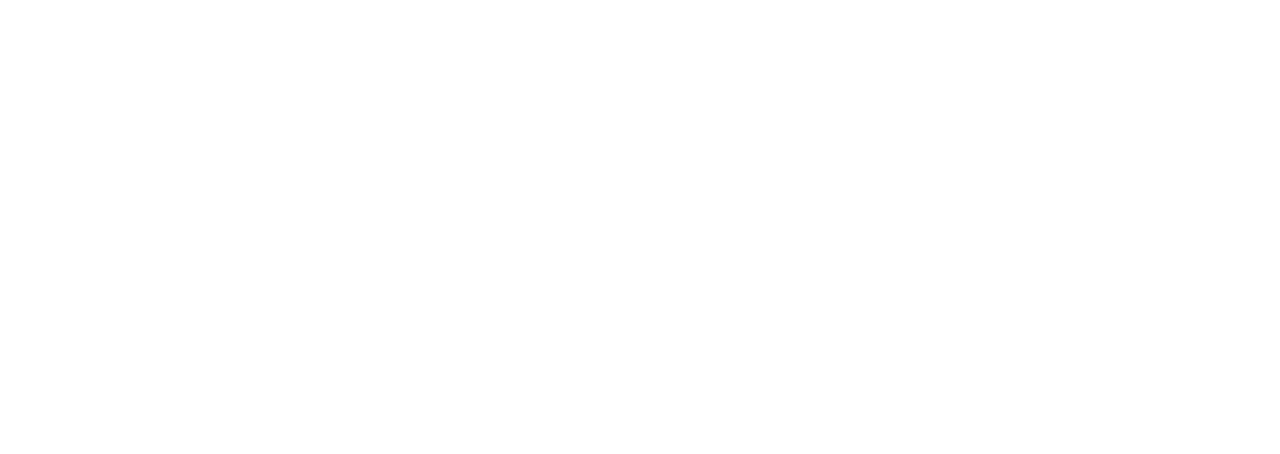
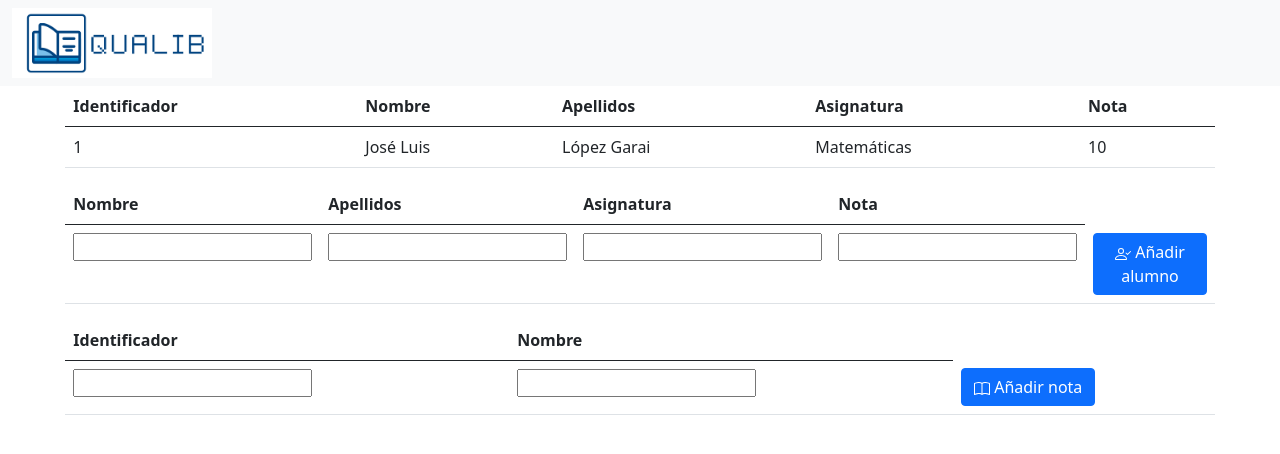
Before and after one commit to rguezgiova/quaLib, a PHP site: page /Controlador/init.php in a window 1280 px wide. Before the commit the part shown is empty. Shown: the top 454 px of the page. Run offline with PHP 8.4, Linux system fonts and the light colour scheme.

Commit message:
Añadida una pre-vista con el logo y el init

```diff
--- a/quaLib/Controlador/init.php
+++ b/quaLib/Controlador/init.php
@@ -1 +1,6 @@
 <?php
+require_once("ControladorProfesor.php");
+
+
+
+require_once("../Vista/vistaProfesor.php");
--- a/quaLib/Vista/vistaProfesor.php
+++ b/quaLib/Vista/vistaProfesor.php
@@ -8,42 +8,86 @@
     <title>Listado de alumnos</title>
 </head>
 <body>
-<nav class="navbar navbar-expand-lg navbar-light bg-light">
+    <nav class="navbar navbar-expand-lg navbar-light bg-light">
+        <div class="container-fluid">
+            <img src="../src/img/QUALIB_logo.png" alt="Logo QUALIB" width="200px">
+            <div class="collapse navbar-collapse" id="navbarSupportedContent">
+
+            </div>
+        </div>
+    </nav>
     <div class="container-fluid">
-        <a class="navbar-brand" href="#">Navbar</a>
-        <button class="navbar-toggler" type="button" data-bs-toggle="collapse" data-bs-target="#navbarSupportedContent" aria-controls="navbarSupportedContent" aria-expanded="false" aria-label="Toggle navigation">
-            <span class="navbar-toggler-icon"></span>
-        </button>
-        <div class="collapse navbar-collapse" id="navbarSupportedContent">
-            <ul class="navbar-nav me-auto mb-2 mb-lg-0">
-                <li class="nav-item">
-                    <a class="nav-link active" aria-current="page" href="#">Home</a>
-                </li>
-                <li class="nav-item">
-                    <a class="nav-link" href="#">Link</a>
-                </li>
-                <li class="nav-item dropdown">
-                    <a class="nav-link dropdown-toggle" href="#" id="navbarDropdown" role="button" data-bs-toggle="dropdown" aria-expanded="false">
-                        Dropdown
-                    </a>
-                    <ul class="dropdown-menu" aria-labelledby="navbarDropdown">
-                        <li><a class="dropdown-item" href="#">Action</a></li>
-                        <li><a class="dropdown-item" href="#">Another action</a></li>
-                        <li><hr class="dropdown-divider"></li>
-                        <li><a class="dropdown-item" href="#">Something else here</a></li>
-                    </ul>
-                </li>
-                <li class="nav-item">
-                    <a class="nav-link disabled">Disabled</a>
-                </li>
-            </ul>
-            <form class="d-flex">
-                <input class="form-control me-2" type="search" placeholder="Search" aria-label="Search">
-                <button class="btn btn-outline-success" type="submit">Search</button>
-            </form>
+        <div class="row d-flex justify-content-center">
+            <div class="col-11">
+                <table class="table">
+                    <thead>
+                    <tr>
+                        <th scope="col">Identificador</th>
+                        <th scope="col">Nombre</th>
+                        <th scope="col">Apellidos</th>
+                        <th scope="col">Asignatura</th>
+                        <th scope="col">Nota</th>
+                    </tr>
+                    </thead>
+                    <tbody>
+                    <tr>
+                        <!-- Aquí va el PHP -->
+                        <td>1</td>
+                        <td>José Luis</td>
+                        <td>López Garai</td>
+                        <td>Matemáticas</td>
+                        <td>10</td>
+                    </tr>
+                    </tbody>
+                </table>
+                <table class="table">
+                    <thead>
+                    <tr>
+                        <th scope="col">Nombre</th>
+                        <th scope="col">Apellidos</th>
+                        <th scope="col">Asignatura</th>
+                        <th scope="col">Nota</th>
+                    </tr>
+                    </thead>
+                    <tbody>
+                    <tr>
+                        <td><input type="text" name="nombre" maxlength="120" style="height: 100%"></td>
+                        <td><input type="text" name="apellidos" maxlength="120" style="height: 100%"></td>
+                        <td><input type="text" name="asignatura" maxlength="50" style="height: 100%"></td>
+                        <td><input type="number" name="nota" maxlength="120" style="height: 100%"></td>
+                        <td><button class="btn btn-primary" onclick="insertar();">
+                                <svg xmlns="http://www.w3.org/2000/svg" width="16" height="16" fill="currentColor" class="bi bi-person-check" viewBox="0 0 16 16">
+                                    <path d="M6 8a3 3 0 1 0 0-6 3 3 0 0 0 0 6zm2-3a2 2 0 1 1-4 0 2 2 0 0 1 4 0zm4 8c0 1-1 1-1 1H1s-1 0-1-1 1-4 6-4 6 3 6 4zm-1-.004c-.001-.246-.154-.986-.832-1.664C9.516 10.68 8.289 10 6 10c-2.29 0-3.516.68-4.168 1.332-.678.678-.83 1.418-.832 1.664h10z"/>
+                                    <path fill-rule="evenodd" d="M15.854 5.146a.5.5 0 0 1 0 .708l-3 3a.5.5 0 0 1-.708 0l-1.5-1.5a.5.5 0 0 1 .708-.708L12.5 7.793l2.646-2.647a.5.5 0 0 1 .708 0z"/>
+                                </svg> Añadir alumno
+                            </button>
+                        </td>
+                    </tr>
+                    </tbody>
+                </table>
+                <table class="table">
+                    <thead>
+                    <tr>
+                        <th scope="col">Identificador</th>
+                        <th scope="col">Nombre</th>
+                    </tr>
+                    </thead>
+                    <tbody>
+                    <tr>
+                        <td><input type="number" name="id" style="height: 100%"></td>
+                        <td><input type="number" name="nota" maxlength="120" style="height: 100%"></td>
+                        <td><button class="btn btn-primary" onclick="insertar();">
+                                <svg xmlns="http://www.w3.org/2000/svg" width="16" height="16" fill="currentColor" class="bi bi-book" viewBox="0 0 16 16">
+                                    <path d="M1 2.828c.885-.37 2.154-.769 3.388-.893 1.33-.134 2.458.063 3.112.752v9.746c-.935-.53-2.12-.603-3.213-.493-1.18.12-2.37.461-3.287.811V2.828zm7.5-.141c.654-.689 1.782-.886 3.112-.752 1.234.124 2.503.523 3.388.893v9.923c-.918-.35-2.107-.692-3.287-.81-1.094-.111-2.278-.039-3.213.492V2.687zM8 1.783C7.015.936 5.587.81 4.287.94c-1.514.153-3.042.672-3.994 1.105A.5.5 0 0 0 0 2.5v11a.5.5 0 0 0 .707.455c.882-.4 2.303-.881 3.68-1.02 1.409-.142 2.59.087 3.223.877a.5.5 0 0 0 .78 0c.633-.79 1.814-1.019 3.222-.877 1.378.139 2.8.62 3.681 1.02A.5.5 0 0 0 16 13.5v-11a.5.5 0 0 0-.293-.455c-.952-.433-2.48-.952-3.994-1.105C10.413.809 8.985.936 8 1.783z"/>
+                                </svg> Añadir nota
+                            </button>
+                        </td>
+                    </tr>
+                    </tbody>
+                </table>
+            </div>
         </div>
     </div>
-</nav>
     <script src="https://cdn.jsdelivr.net/npm/bootstrap@5.0.2/dist/js/bootstrap.bundle.min.js" integrity="sha384-MrcW6ZMFYlzcLA8Nl+NtUVF0sA7MsXsP1UyJoMp4YLEuNSfAP+JcXn/tWtIaxVXM" crossorigin="anonymous"></script>
 </body>
 </html>
```
Also changed, not shown: quaLib/src/img/QUALIB_logo.png (added).
